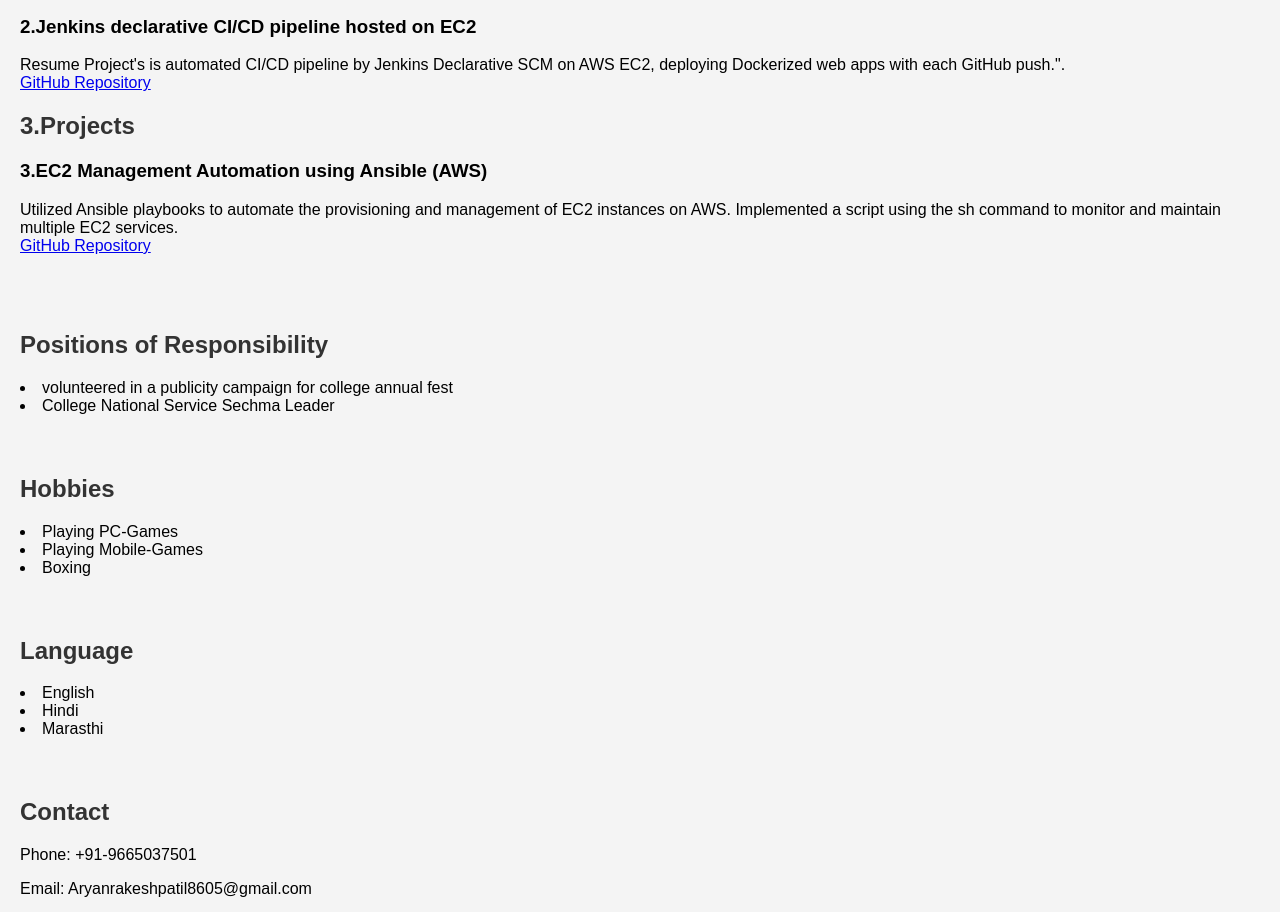
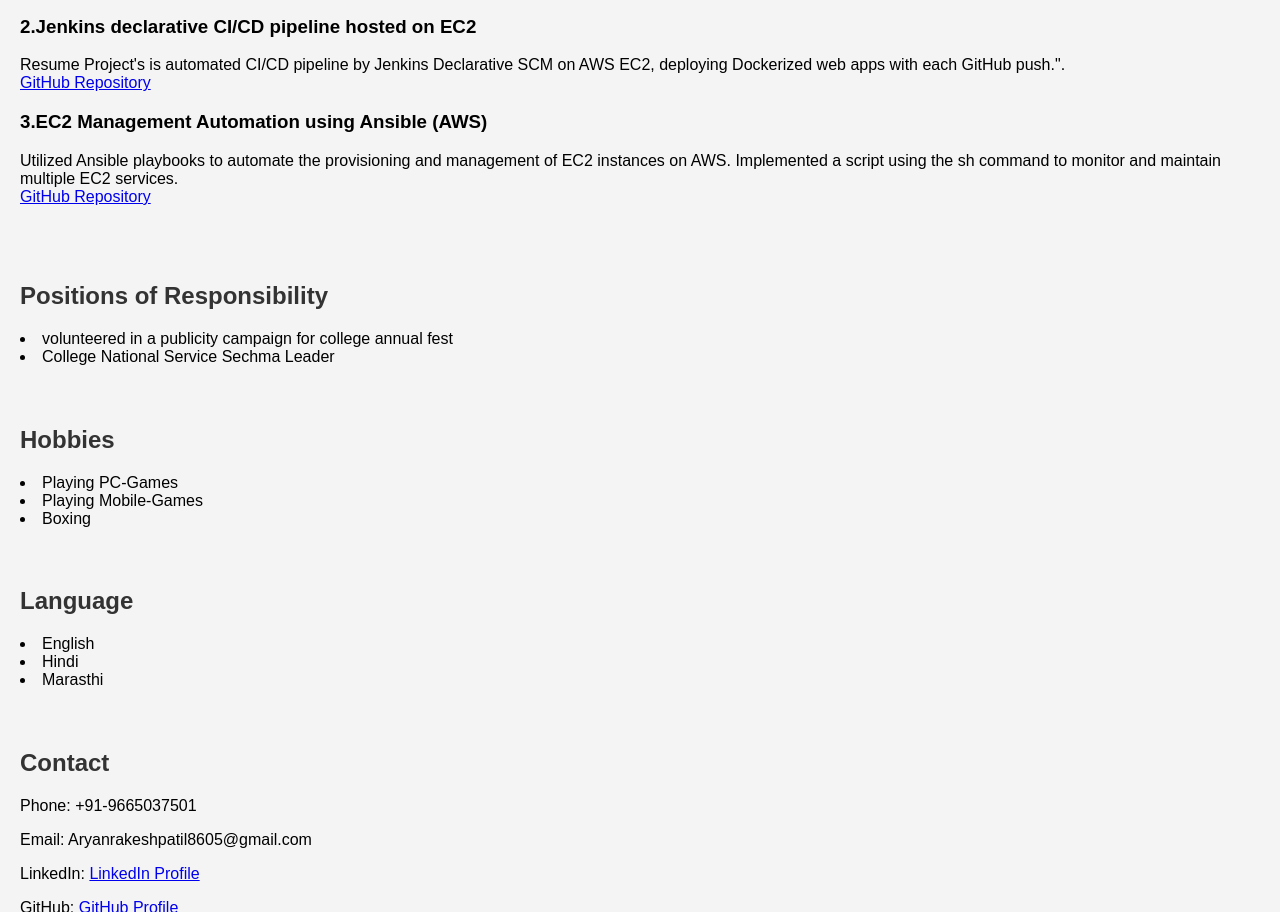
Before and after one commit to aryanpatil8605/resume, a plain HTML site: page index.html in a window 1280 px wide. Shown: the part 943-1855 px from the top of the page. Drawn offline with Linux system fonts and the light colour scheme.

Commit message:
Update index.html

```diff
--- a/index.html
+++ b/index.html
@@ -51,7 +51,6 @@
         <h3>2.Jenkins declarative CI/CD pipeline hosted on EC2</h3>
         <p> Resume Project's is automated CI/CD pipeline by Jenkins Declarative SCM on AWS EC2, deploying Dockerized web apps with each GitHub push.".<br> <a href="https://github.com/aryanpatil8605/resume">GitHub Repository</a></p>
 
-        <h2>3.Projects</h2>
         <h3>3.EC2 Management Automation using Ansible (AWS)</h3>
         <p>Utilized Ansible playbooks to automate the provisioning and management of EC2 instances on AWS. Implemented a script using the sh command to monitor and maintain multiple EC2 services.<br>  <a href="https://github.com/yourusername/ec2-management-project">GitHub Repository</a></p>
 
```
